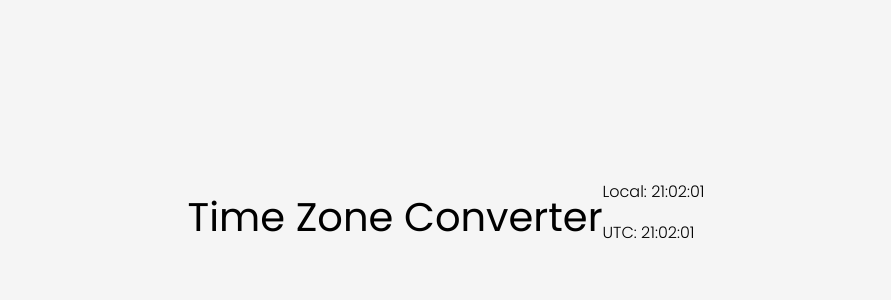
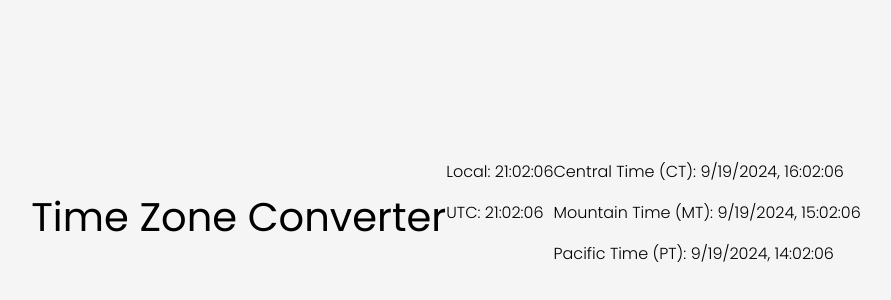
Before and after one commit to jimmymarks/home-time, a plain HTML site: page index.html in a window 1280 px wide. Shown: the part 188-488 px from the top of the page, without its empty margins (194-1085 px from the left). Drawn offline with Linux system fonts and the light colour scheme.

Commit message:
Fixed type

```diff
--- a/index.html
+++ b/index.html
@@ -11,7 +11,7 @@
     <h1>Time Zone Converter</h1>
     <div class="container">
         <div id="hometime" class=""></div>
-        <div id="othertimes class=""></div>
+        <div id="othertimes" class=""></div>
     </div>
 
     <script src="script.js"></script>
```
